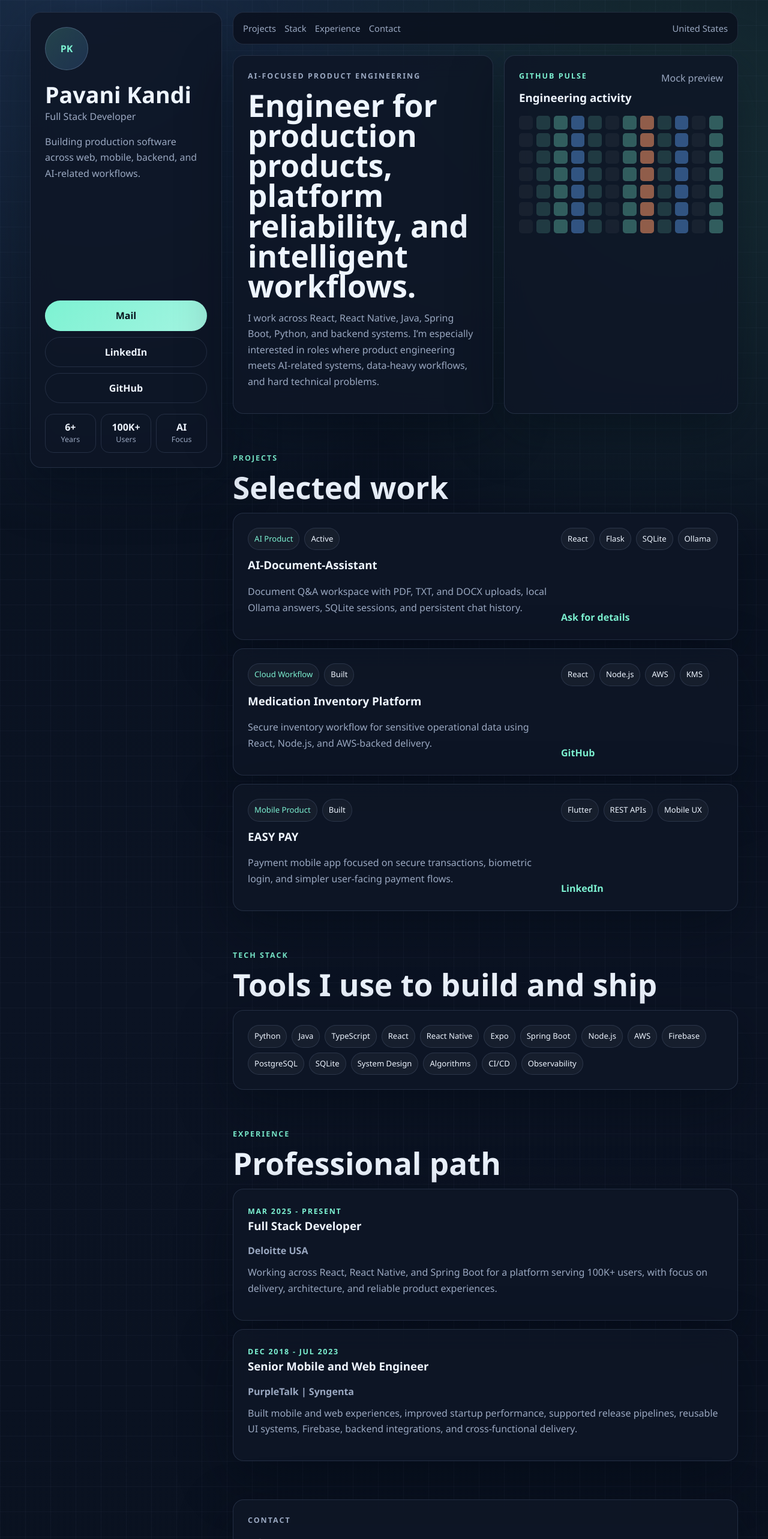
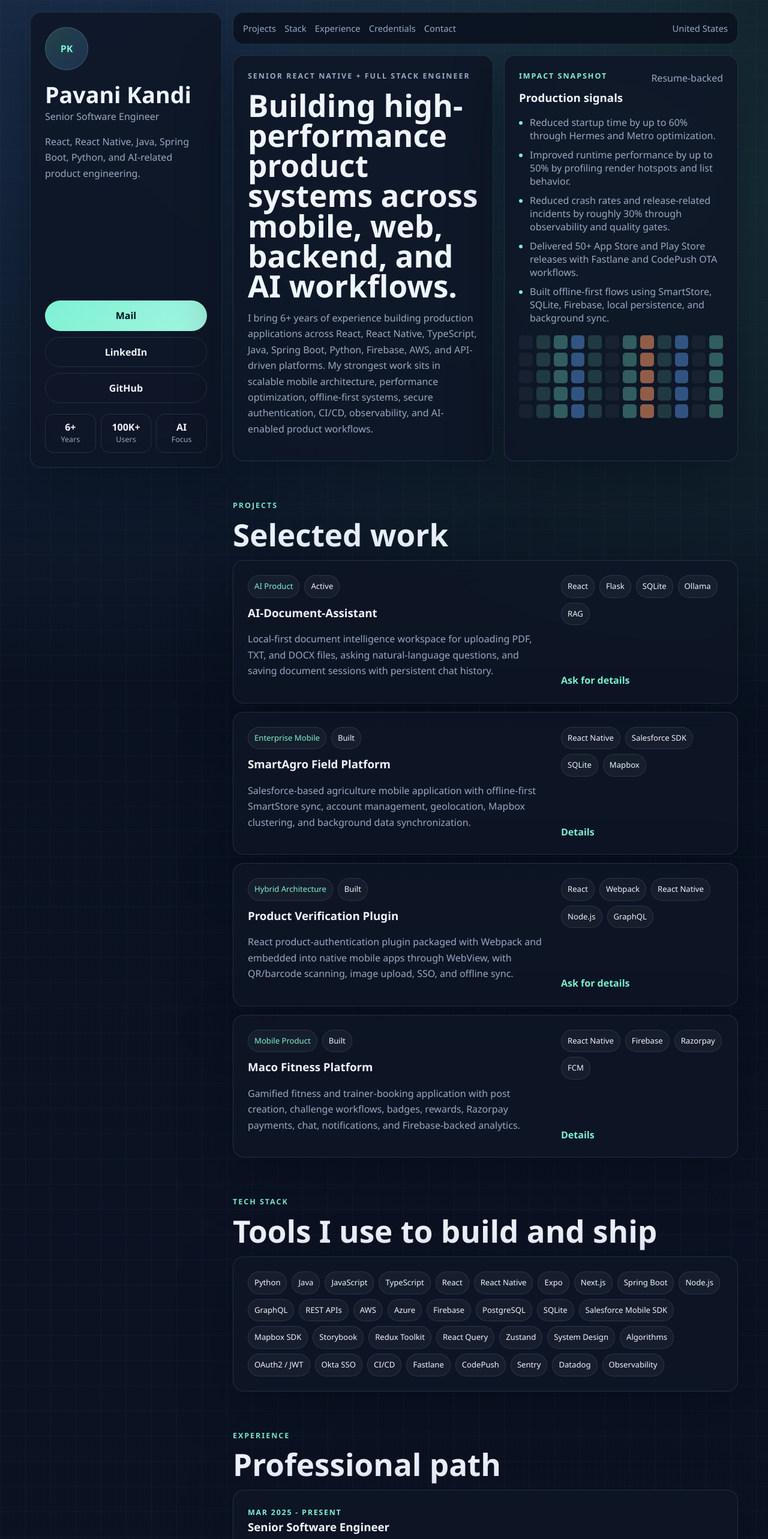
Before and after one commit to PavaniKandi/PavaniKandi.github.io, a React (Vite) app: page / in a window 1280 px wide. Shown: the top 2566 px of the page at 60% size. Built offline with nearby package versions, Linux system fonts and the light colour scheme.

Commit message:
Updating portfolio

```diff
--- a/src/App.jsx
+++ b/src/App.jsx
@@ -1,19 +1,36 @@
 const skills = [
   "Python",
   "Java",
+  "JavaScript",
   "TypeScript",
   "React",
   "React Native",
   "Expo",
+  "Next.js",
   "Spring Boot",
   "Node.js",
+  "GraphQL",
+  "REST APIs",
   "AWS",
+  "Azure",
   "Firebase",
   "PostgreSQL",
   "SQLite",
+  "Salesforce Mobile SDK",
+  "Mapbox SDK",
+  "Storybook",
+  "Redux Toolkit",
+  "React Query",
+  "Zustand",
   "System Design",
   "Algorithms",
+  "OAuth2 / JWT",
+  "Okta SSO",
   "CI/CD",
+  "Fastlane",
+  "CodePush",
+  "Sentry",
+  "Datadog",
   "Observability",
 ]
 
@@ -23,51 +40,76 @@ const projects = [
     status: "Active",
     title: "AI-Document-Assistant",
     description:
-      "Document Q&A workspace with PDF, TXT, and DOCX uploads, local Ollama answers, SQLite sessions, and persistent chat history.",
-    stack: ["React", "Flask", "SQLite", "Ollama"],
+      "Local-first document intelligence workspace for uploading PDF, TXT, and DOCX files, asking natural-language questions, and saving document sessions with persistent chat history.",
+    stack: ["React", "Flask", "SQLite", "Ollama", "RAG"],
     href: "mailto:pavanikandi319@gmail.com",
     cta: "Ask for details",
   },
   {
-    type: "Cloud Workflow",
+    type: "Enterprise Mobile",
     status: "Built",
-    title: "Medication Inventory Platform",
+    title: "SmartAgro Field Platform",
     description:
-      "Secure inventory workflow for sensitive operational data using React, Node.js, and AWS-backed delivery.",
-    stack: ["React", "Node.js", "AWS", "KMS"],
-    href: "https://github.com/PavaniKandi",
-    cta: "GitHub",
+      "Salesforce-based agriculture mobile application with offline-first SmartStore sync, account management, geolocation, Mapbox clustering, and background data synchronization.",
+    stack: ["React Native", "Salesforce SDK", "SQLite", "Mapbox"],
+    href: "mailto:pavanikandi319@gmail.com",
+    cta: "Details",
+  },
+  {
+    type: "Hybrid Architecture",
+    status: "Built",
+    title: "Product Verification Plugin",
+    description:
+      "React product-authentication plugin packaged with Webpack and embedded into native mobile apps through WebView, with QR/barcode scanning, image upload, SSO, and offline sync.",
+    stack: ["React", "Webpack", "React Native", "Node.js", "GraphQL"],
+    href: "mailto:pavanikandi319@gmail.com",
+    cta: "Ask for details",
   },
   {
     type: "Mobile Product",
     status: "Built",
-    title: "EASY PAY",
+    title: "Maco Fitness Platform",
     description:
-      "Payment mobile app focused on secure transactions, biometric login, and simpler user-facing payment flows.",
-    stack: ["Flutter", "REST APIs", "Mobile UX"],
-    href: "https://linkedin.com/in/pavanik9",
-    cta: "LinkedIn",
+      "Gamified fitness and trainer-booking application with post creation, challenge workflows, badges, rewards, Razorpay payments, chat, notifications, and Firebase-backed analytics.",
+    stack: ["React Native", "Firebase", "Razorpay", "FCM"],
+    href: "mailto:pavanikandi319@gmail.com",
+    cta: "Details",
   },
 ]
 
 const experience = [
   {
     period: "Mar 2025 - Present",
-    role: "Full Stack Developer",
+    role: "Senior Software Engineer",
     company: "Deloitte USA",
     text:
-      "Working across React, React Native, and Spring Boot for a platform serving 100K+ users, with focus on delivery, architecture, and reliable product experiences.",
+      "Building React, React Native, TypeScript, Java, Spring Boot, REST, and GraphQL features for a state benefits platform serving 100K+ users. Work includes modular architecture, API reliability, observability, automated test coverage, CI/CD quality gates, and secure workflows for sensitive user data.",
   },
   {
     period: "Dec 2018 - Jul 2023",
     role: "Senior Mobile and Web Engineer",
     company: "PurpleTalk | Syngenta",
     text:
-      "Built mobile and web experiences, improved startup performance, supported release pipelines, reusable UI systems, Firebase, backend integrations, and cross-functional delivery.",
+      "Delivered React and React Native products across agriculture, fitness, product verification, and enterprise workflows. Led mobile performance improvements, offline-first architecture, Salesforce Mobile SDK integrations, WebView plugin architecture, Firebase systems, CodePush, Fastlane release pipelines, and 50+ production releases.",
   },
 ]
 
-const activityCells = Array.from({ length: 84 }, (_, index) => {
+const impactSignals = [
+  "Reduced startup time by up to 60% through Hermes and Metro optimization.",
+  "Improved runtime performance by up to 50% by profiling render hotspots and list behavior.",
+  "Reduced crash rates and release-related incidents by roughly 30% through observability and quality gates.",
+  "Delivered 50+ App Store and Play Store releases with Fastlane and CodePush OTA workflows.",
+  "Built offline-first flows using SmartStore, SQLite, Firebase, local persistence, and background sync.",
+]
+
+const credentials = [
+  "AWS Certified Solutions Architect - Associate",
+  "HackerRank Frontend Developer (React)",
+  "HackerRank SQL Advanced",
+  "MS Computer Science: AI, ML, Cloud Computing, Advanced Algorithms",
+]
+
+const activityCells = Array.from({ length: 60 }, (_, index) => {
   const pattern = [0, 1, 2, 3, 1, 0, 2, 4, 1, 3, 0, 2]
   return pattern[index % pattern.length]
 })
@@ -78,13 +120,13 @@ function App() {
       <aside className="profile-panel">
         <div className="avatar">PK</div>
         <h1>Pavani Kandi</h1>
-        <p className="title">Full Stack Developer</p>
+        <p className="title">Senior Software Engineer</p>
         <p className="profile-copy">
-          Building production software across web, mobile, backend, and AI-related workflows.
+          React, React Native, Java, Spring Boot, Python, and AI-related product engineering.
         </p>
 
         <div className="profile-links">
-          <a href="mailto:pavanikandi319@gmail.com">Mail</a>
+          <a href="mailto:pavanikandi9@gmail.com">Mail</a>
           <a href="https://linkedin.com/in/pavanik9">LinkedIn</a>
           <a href="https://github.com/PavaniKandi">GitHub</a>
         </div>
@@ -111,6 +153,7 @@ function App() {
             <a href="#projects">Projects</a>
             <a href="#stack">Stack</a>
             <a href="#experience">Experience</a>
+            <a href="#credentials">Credentials</a>
             <a href="#contact">Contact</a>
           </nav>
           <span>United States</span>
@@ -118,21 +161,26 @@ function App() {
 
         <section className="intro-grid">
           <div className="intro-copy">
-            <p className="eyebrow">AI-focused product engineering</p>
-            <h2>Engineer for production products, platform reliability, and intelligent workflows.</h2>
+            <p className="eyebrow">Senior React Native + Full Stack Engineer</p>
+            <h2>Building high-performance product systems across mobile, web, backend, and AI workflows.</h2>
             <p>
-              I work across React, React Native, Java, Spring Boot, Python, and backend systems. I’m especially interested in roles where product engineering meets AI-related systems, data-heavy workflows, and hard technical problems.
+              I bring 6+ years of experience building production applications across React, React Native, TypeScript, Java, Spring Boot, Python, Firebase, AWS, and API-driven platforms. My strongest work sits in scalable mobile architecture, performance optimization, offline-first systems, secure authentication, CI/CD, observability, and AI-enabled product workflows.
             </p>
           </div>
 
           <div className="activity-card">
             <div className="card-head">
               <div>
-                <p className="eyebrow">GitHub Pulse</p>
-                <h3>Engineering activity</h3>
+                <p className="eyebrow">Impact Snapshot</p>
+                <h3>Production signals</h3>
               </div>
-              <span>Mock preview</span>
+              <span>Resume-backed</span>
             </div>
+            <ul className="impact-list">
+              {impactSignals.map((item) => (
+                <li key={item}>{item}</li>
+              ))}
+            </ul>
             <div className="activity-grid" aria-label="Mock GitHub activity grid">
               {activityCells.map((level, index) => (
                 <span className={`level-${level}`} key={`${level}-${index}`} />
@@ -200,15 +248,29 @@ function App() {
           </div>
         </section>
 
+        <section className="credentials-section" id="credentials">
+          <div className="section-head">
+            <p className="eyebrow">Credentials</p>
+            <h2>Education and certifications</h2>
+          </div>
+          <div className="credential-grid">
+            {credentials.map((item) => (
+              <article className="credential-item" key={item}>
+                <span>{item}</span>
+              </article>
+            ))}
+          </div>
+        </section>
+
         <section className="contact-card" id="contact">
           <div>
             <p className="eyebrow">Contact</p>
             <h2>Open to challenging engineering work.</h2>
             <p>
-              Interested in AI-related products, backend systems, Python development, mobile platforms, and product teams solving real problems.
+              Interested in AI-related products, backend systems, Python development, React Native platforms, and product teams solving real problems at scale.
             </p>
           </div>
-          <a href="mailto:pavanikandi319@gmail.com">pavanikandi319@gmail.com</a>
+          <a href="mailto:pavanikandi9@gmail.com">pavanikandi9@gmail.com</a>
         </section>
       </main>
     </div>
--- a/src/styles.css
+++ b/src/styles.css
@@ -114,6 +114,7 @@ a {
 .intro-copy p,
 .project-row p,
 .experience-item p,
+.impact-list,
 .contact-card p {
   color: var(--muted);
 }
@@ -215,6 +216,7 @@ a {
 .project-row,
 .skill-board,
 .experience-item,
+.credential-item,
 .contact-card {
   padding: 24px;
 }
@@ -252,6 +254,7 @@ a {
   display: grid;
   grid-template-columns: repeat(12, 1fr);
   gap: 6px;
+  margin-top: 18px;
 }
 
 .activity-grid span {
@@ -278,7 +281,8 @@ a {
 
 .projects-section,
 .stack-section,
-.experience-section {
+.experience-section,
+.credentials-section {
   padding-top: 46px;
 }
 
@@ -287,9 +291,21 @@ a {
 }
 
 .project-list,
-.experience-list {
+.experience-list,
+.credential-grid {
   display: grid;
   gap: 14px;
+}
+
+.impact-list {
+  display: grid;
+  gap: 10px;
+  margin: 0;
+  padding-left: 18px;
+}
+
+.impact-list li::marker {
+  color: var(--accent);
 }
 
 .project-row {
@@ -360,6 +376,24 @@ a {
   color: var(--muted);
 }
 
+.credential-grid {
+  grid-template-columns: repeat(2, minmax(0, 1fr));
+}
+
+.credential-item {
+  border: 1px solid var(--line);
+  border-radius: 18px;
+  background: var(--panel);
+  box-shadow: var(--shadow);
+  backdrop-filter: blur(18px);
+}
+
+.credential-item span {
+  display: block;
+  color: var(--text);
+  font-weight: 800;
+}
+
 .contact-card {
   display: grid;
   grid-template-columns: minmax(0, 1fr) 320px;
@@ -376,6 +410,7 @@ a {
   .dashboard-shell,
   .intro-grid,
   .project-row,
+  .credential-grid,
   .contact-card {
     grid-template-columns: 1fr;
   }
@@ -399,6 +434,7 @@ a {
   .project-row,
   .skill-board,
   .experience-item,
+  .credential-item,
   .contact-card,
   .workspace-header {
     border-radius: 14px;
```
